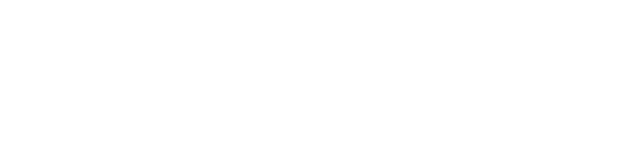
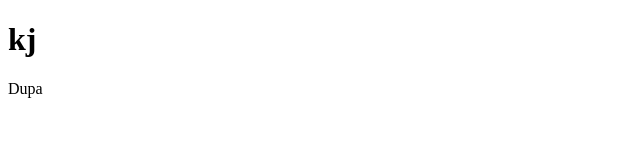
Before and after one commit to aknopik/Test_repozytorium, a plain HTML site: page index.html in a window 1280 px wide. Shown: the whole page, without its empty margins (0-640 px from the left). Drawn offline with Linux system fonts and the light colour scheme.

Commit message:
2nd commit

```diff
--- a/index.html
+++ b/index.html
@@ -8,6 +8,9 @@
     <script src="style.js"></script>
 </head>
 <body>
-
+    <h1>kj</h1>
+     <p>
+         Dupa
+     </p>
 </body>
 </html>
```
